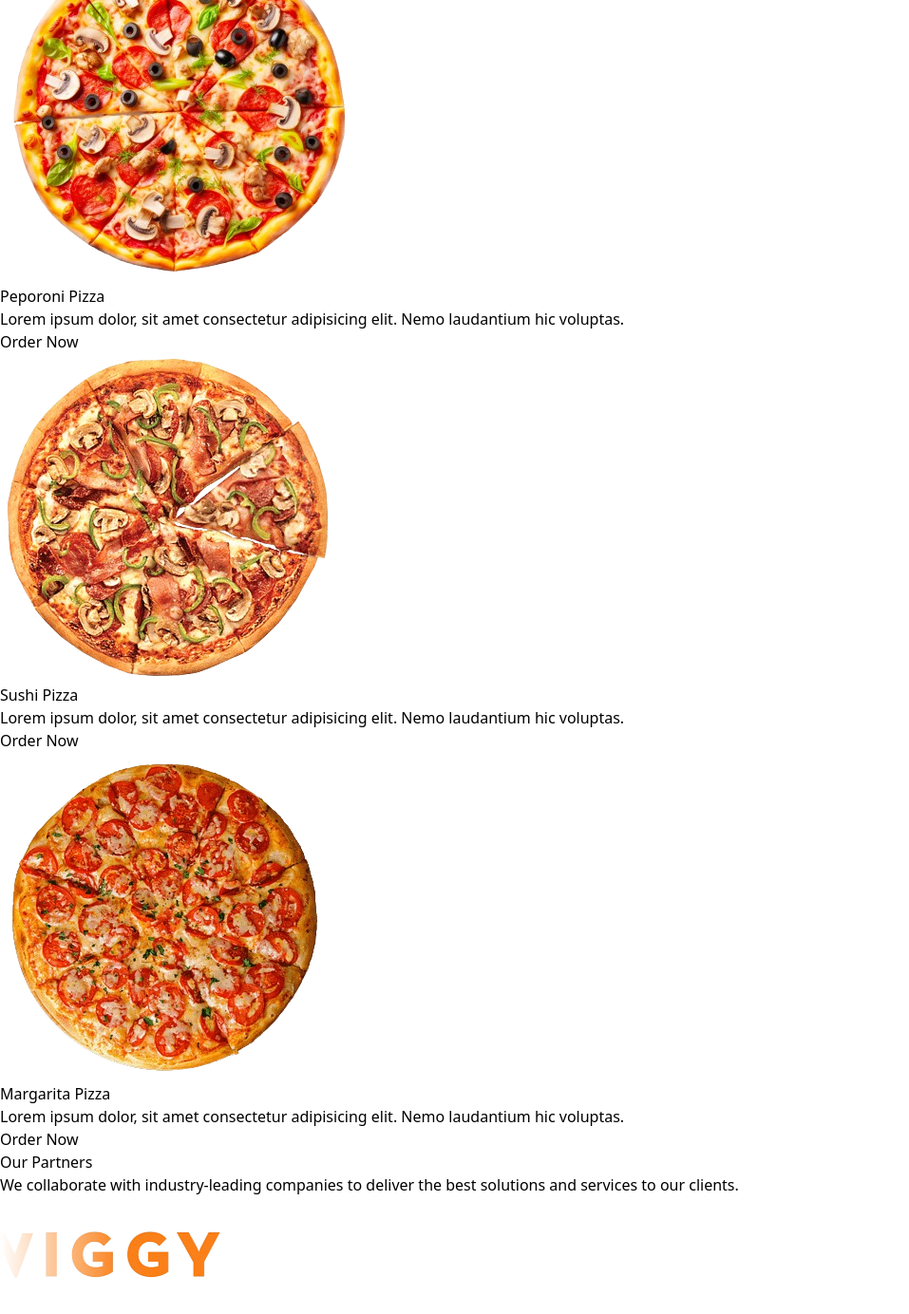
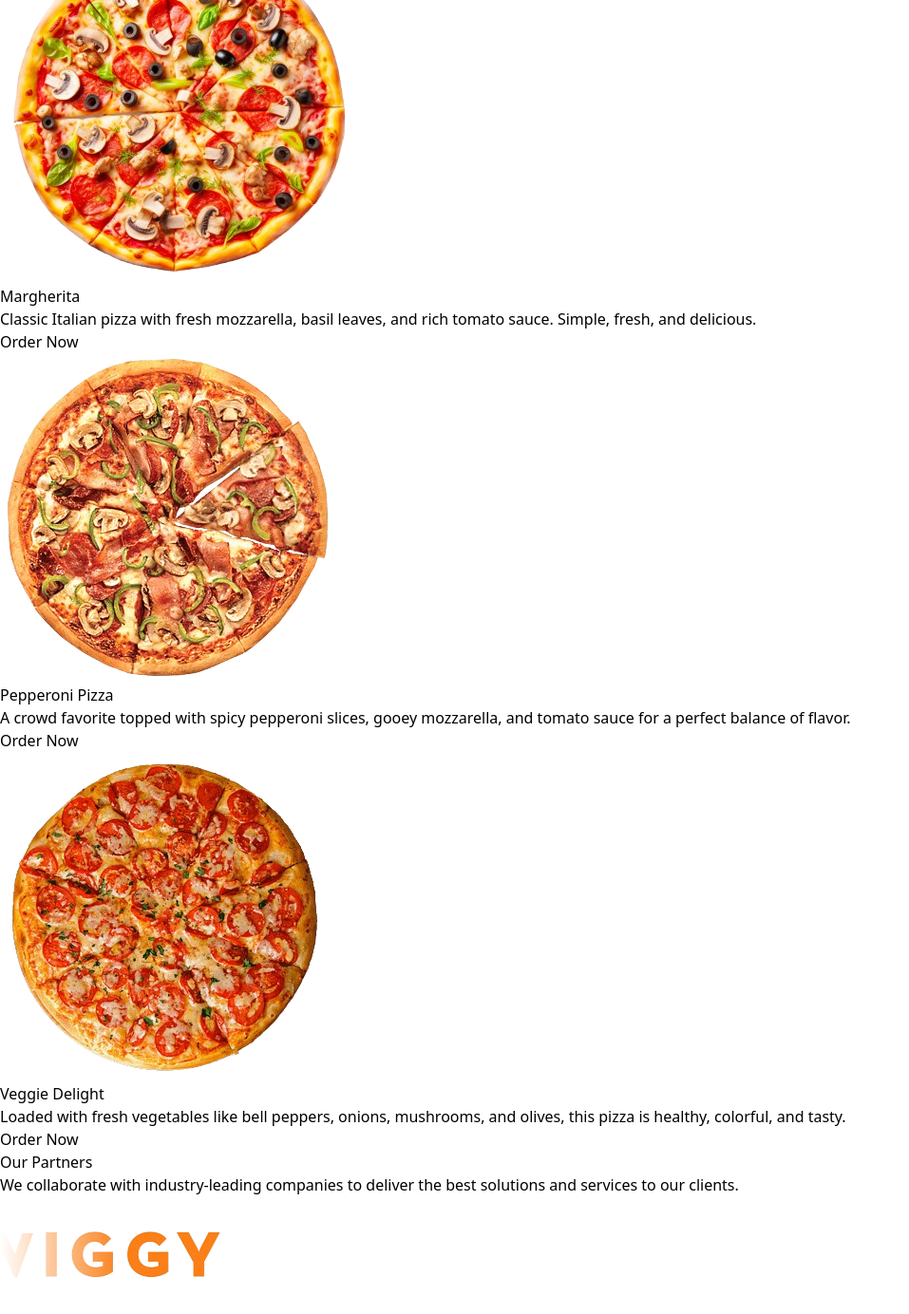
Before and after one commit to spriveen/-Restaurant-Website, a React (Vite) app: page / in a window 1280 px wide. Shown: the part 3145-4529 px from the top of the page at 95% size, without its empty margins (0-957 px from the left). Built offline with nearby package versions, Linux system fonts and the light colour scheme.

Commit message:
update popular dishes.jsx

```diff
--- a/src/components/PopularDishes.jsx
+++ b/src/components/PopularDishes.jsx
@@ -10,22 +10,22 @@ const PopularDishes = () => {
         {
             id:1,
             pizza: pizza1,
-            name: "Peporoni Pizza",
-            desc: "Lorem ipsum dolor, sit amet consectetur adipisicing elit. Nemo laudantium hic voluptas.",
+            name: "Margherita",
+            desc: "Classic Italian pizza with fresh mozzarella, basil leaves, and rich tomato sauce. Simple, fresh, and delicious.",
             rating: 4
         },
         {
             id:2,
             pizza: pizza2,
-            name: "Sushi Pizza",
-            desc: "Lorem ipsum dolor, sit amet consectetur adipisicing elit. Nemo laudantium hic voluptas.",
+            name: "Pepperoni Pizza",
+            desc: "A crowd favorite topped with spicy pepperoni slices, gooey mozzarella, and tomato sauce for a perfect balance of flavor.",
             rating: 4
         },
         {
             id:3,
             pizza: pizza3,
-            name: "Margarita Pizza",
-            desc: "Lorem ipsum dolor, sit amet consectetur adipisicing elit. Nemo laudantium hic voluptas.",
+            name: "Veggie Delight",
+            desc: " Loaded with fresh vegetables like bell peppers, onions, mushrooms, and olives, this pizza is healthy, colorful, and tasty.",
             rating: 4
         },
     ]
```
